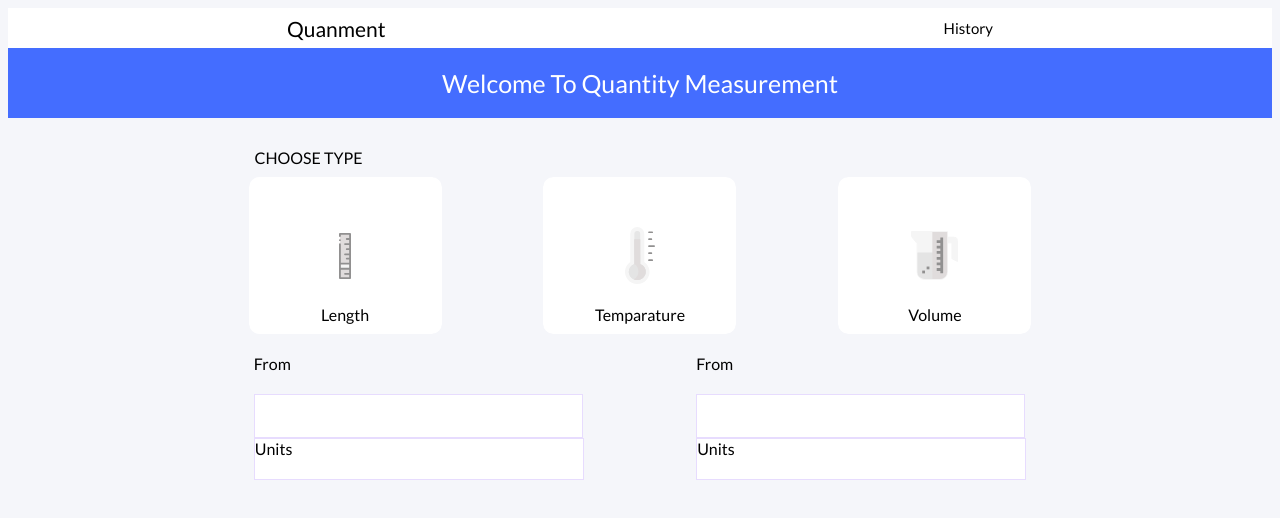
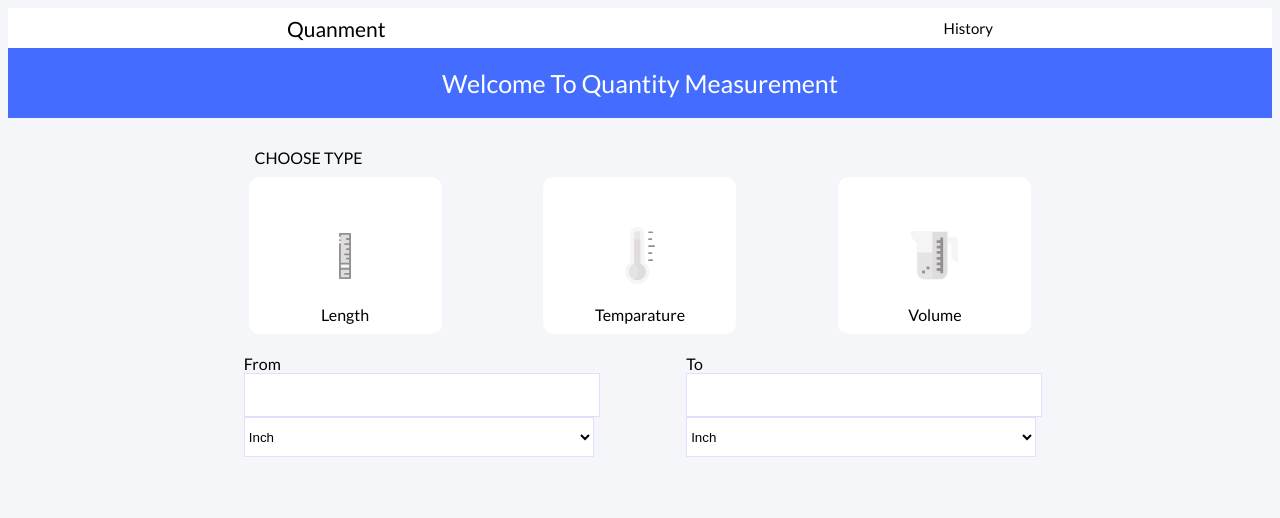
Before and after one commit to madhuvayya/Quantity-Measurement-Frontend, a React (Create React App) app: page / in a window 1280 px wide. Shown: the top 518 px of the page. Built offline with nearby package versions, Linux system fonts and the light colour scheme.

Commit message:
Added unitsdata.json to contain all units along with subunits

```diff
--- a/src/App.js
+++ b/src/App.js
@@ -2,13 +2,14 @@ import React from 'react';
 import Header from './components/Header';
 import Greeting from './components/Greeting'
 import QuantitiesContainer from './components/QuantitiesContainer'
+import unitsdata from './unitsdata'
 
 function App() {
   return (
     <div className="App">
       <Header />
       <Greeting />
-      <QuantitiesContainer />
+      <QuantitiesContainer quantities={unitsdata.units}/>
     </div>
   );
 }
--- a/src/components/QuantitiesContainer.jsx
+++ b/src/components/QuantitiesContainer.jsx
@@ -3,6 +3,14 @@ import Unit from './Unit';
 import UnitValue from './UnitValue';
 
 class QuantitiesContainer extends Component {
+    constructor(props){
+        super(props);
+        this.state = {
+            currentUnit: this.props.quantities[0],
+            currentSubUnits: this.props.quantities[0].subUnits
+        }
+    }
+
     render() {
         const units = [ 'Length','Temparature','Volume']
         return (
@@ -11,11 +19,11 @@ class QuantitiesContainer extends Component {
                     <div>CHOOSE TYPE</div>
                 </div>
                 <div className='quantities'>
-                    {units.map( unit => <Unit unitType={unit} />)}
+                    {this.props.quantities.map( unit => <Unit unitType={unit.mainUnit} />)}
                 </div>
                 <div className='unitValues'>
-                    <UnitValue unitType='Length'/>
-                    <UnitValue unitType='Length'/>
+                    <UnitValue unitType='From' units={this.state.currentSubUnits}/>
+                    <UnitValue unitType='To' units={this.state.currentSubUnits}/>
                 </div>
             </div>
         )
--- a/src/components/Unit.jsx
+++ b/src/components/Unit.jsx
@@ -3,7 +3,6 @@ import React, { Component } from 'react';
 class Unit extends Component {
     render() {
         return <div className='unit' id={this.props.unitType}>
-            <div></div>
             <div>{this.props.unitType}</div>
             </div>
     }
--- a/src/components/UnitValue.jsx
+++ b/src/components/UnitValue.jsx
@@ -4,9 +4,11 @@ class UnitValue extends Component {
     render(){
         return (
             <div className='unitValue'>
-                <div className='fromTo'>From</div>
+                <div>{this.props.unitType}</div>
                 <input className='value' />
-                <div className='sub-units'>Units</div>
+                <select className='sub-units'>
+                    {this.props.units.map(unit => <option value={unit}>{unit}</option>)}
+                </select>
             </div>
         )
     }
--- a/src/styles/style.scss
+++ b/src/styles/style.scss
@@ -117,7 +117,7 @@ body {
     align-self: center;
     justify-content: space-around;
     .unitValue {
-        width: 330px;
+        width: 350px;
         .fromTo {
             height: 40px;
         }
@@ -125,10 +125,11 @@ body {
             height: 40px;
             background-color: #FFFFFF;
             border: 1px solid #E7DCFE;
-            width: 323px;
+            width: 100%;
         }
         .sub-units {
             height: 40px;
+            width: 100%;
             background-color: #FFFFFF;
             border: 1px solid #E7DCFE;
         }
--- /dev/null
+++ b/src/unitsdata.json
@@ -0,0 +1,16 @@
+{
+    "units": [
+        {
+            "mainUnit":"Length",
+            "subUnits":["Inch","Feet"]
+        },
+        {
+            "mainUnit":"Temparature",
+            "subUnits":["Celsius", "Fahrenheit"]
+        },
+        {
+            "mainUnit": "Volume",
+            "subUnits": ["Litres", "Milliliters", "Gallons"]
+        }
+    ]
+}
```
